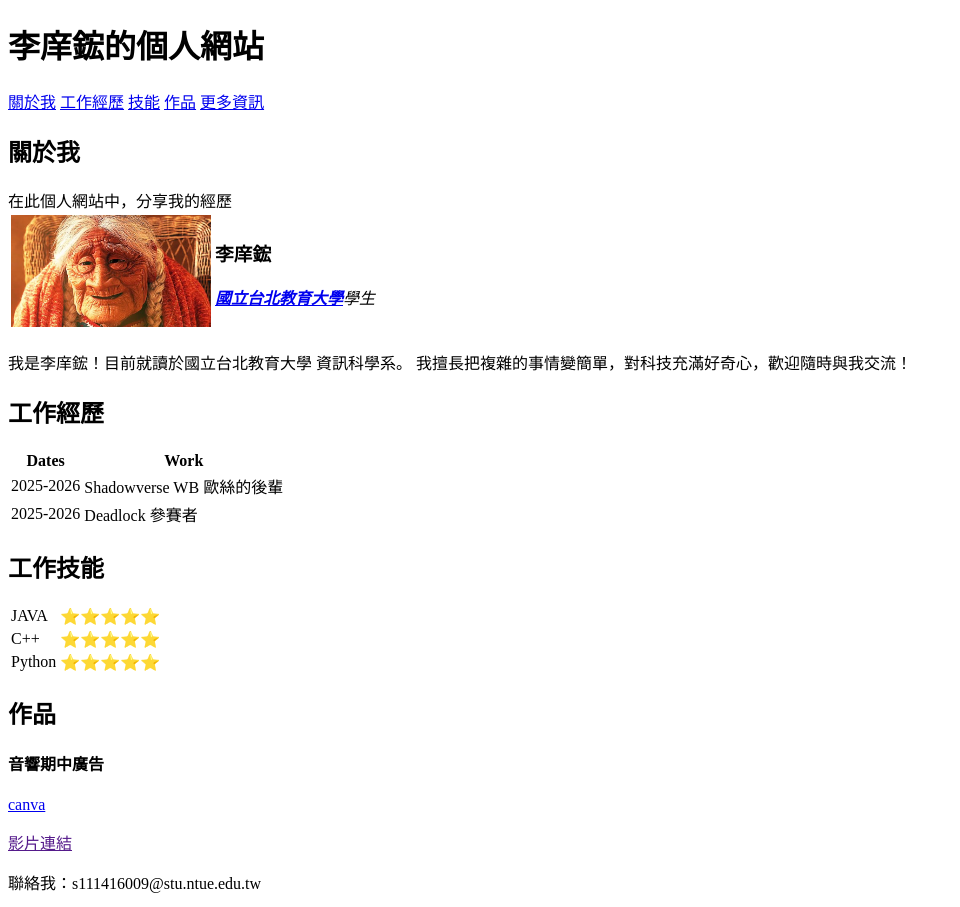
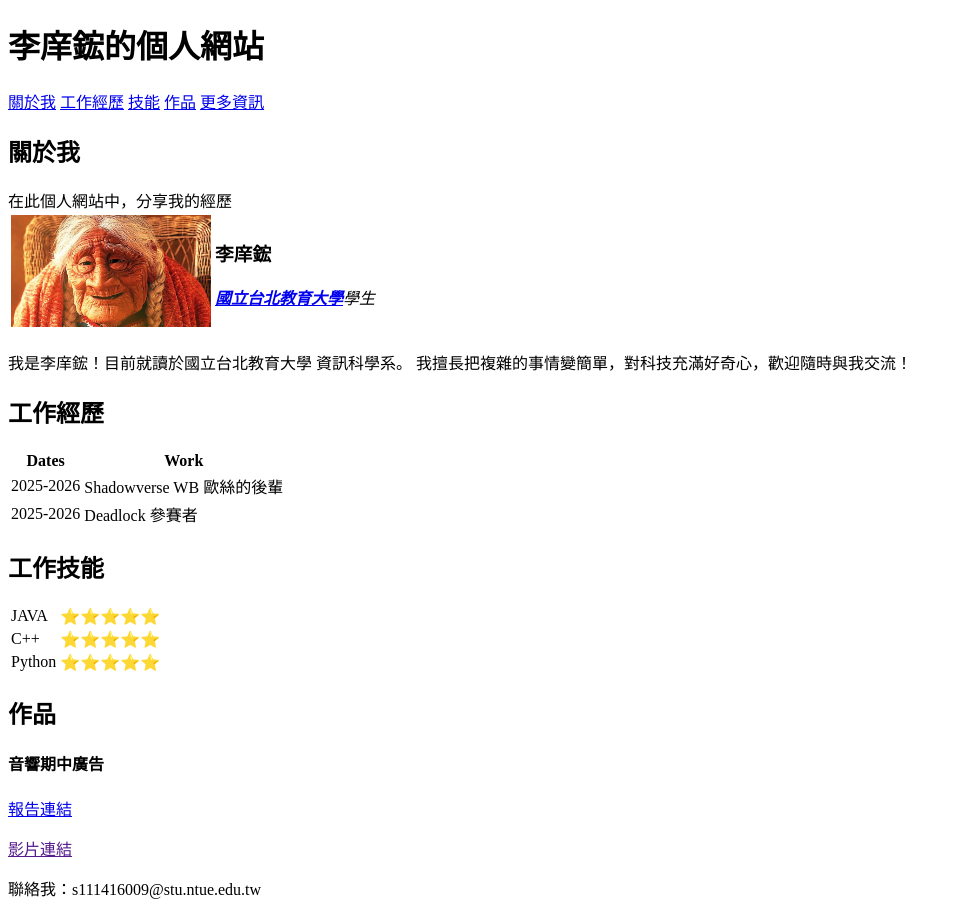
Before and after one commit to sma11sn0w/website_HTML, a plain HTML site: page index.html in a window 1280 px wide. Shown: the top 907 px of the page, without its empty margins (0-960 px from the left). Drawn offline with Linux system fonts and the light colour scheme; grey boxes are pictures that could not be loaded.

Commit message:
Fix HTML structure and update content

```diff
--- a/index.html
+++ b/index.html
@@ -3,7 +3,7 @@
 <head>
     <meta charset="UTF-8">
     <meta name="viewport" content="width=device-width, initial-scale=1.0">
-    <title>Document</title>
+    <title>李庠鋐的個人網站</title>
 </head>
 <body>
     <!-- 頁頭區 -->
@@ -100,7 +100,7 @@
             </header>
             <section>
                 <h4>音響期中廣告</h4>
-                <p><a href="https://canva.link/ns0roghgc4uz76u">canva</a></p>
+                <p><a href="https://canva.link/ns0roghgc4uz76u">報告連結</a></p>
                 <p><a href="">影片連結</a></p>
             </section>
         </article>
```
